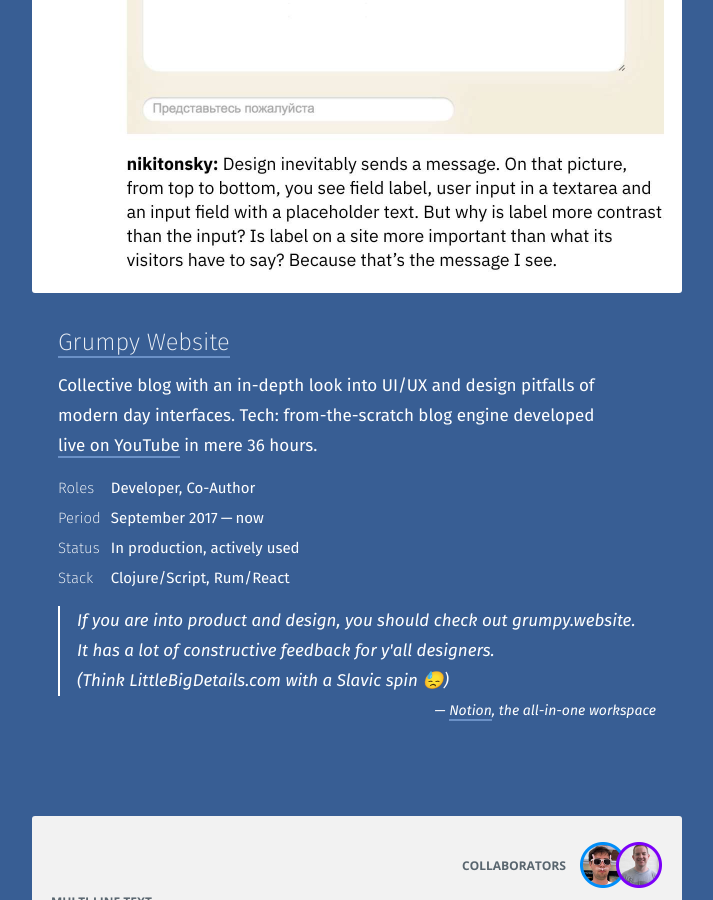
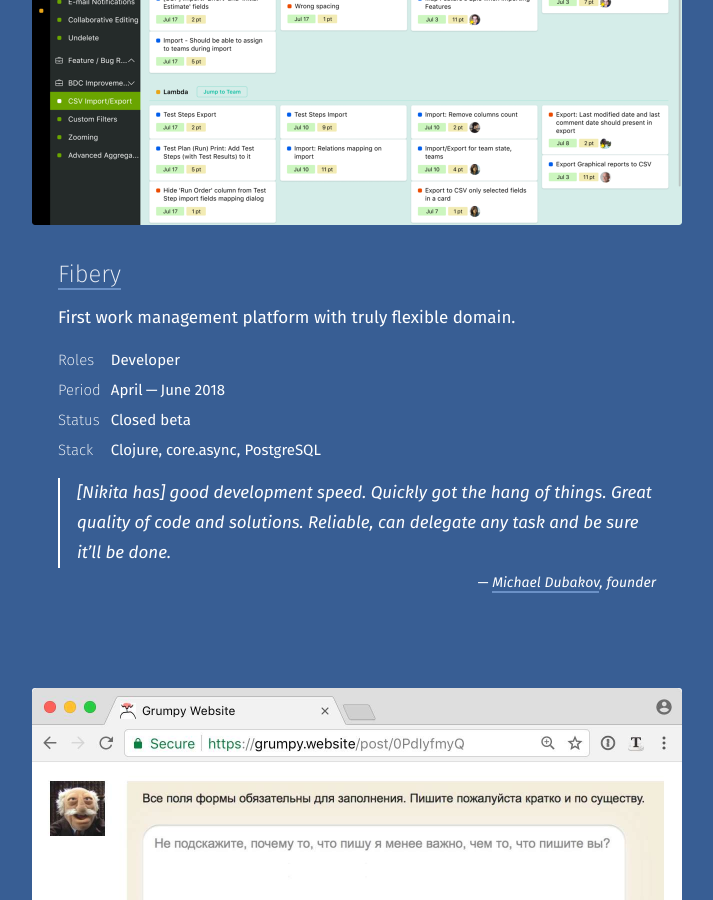
Before and after one commit to tonsky/tonsky.github.io, a Jekyll site: the page built from projects/index.html, in a window 1280 px wide and 900 px high, scrolled down 1241 px. Shown: the whole window, without its empty margins (284-997 px from the left). Built offline with Jekyll 4.4.1, drawn with Linux system fonts in a browser that asks for light colours.

Commit message:
added fibery.io to the projects

```diff
--- a/projects/index.html
+++ b/projects/index.html
@@ -38,6 +38,20 @@
 
 
 <h1>Projects (newest to oldest)</h1>
+
+<figure><a href="https://fibery.io/"><img src=fibery.png height=397></a></figure>
+<h2><a href="https://fibery.io/">Fibery</a></h2>
+<p>First work management platform with truly flexible domain.</p>
+<div class="table">
+  <div>Roles</div><div>Developer</div>
+  <div>Period</div><div>April — June 2018</div>
+  <div>Status</div><div>Closed beta</div>
+  <div>Stack</div><div>Clojure, core.async, PostgreSQL</div>
+</div>
+<blockquote>
+  [Nikita has] good development speed. Quickly got the hang of things. Great quality of code and solutions. Reliable, can delegate any task and be sure it’ll be done.
+  <div class=quote-author>— <a href="https://twitter.com/mdubakov">Michael Dubakov</a>, founder</div>
+</blockquote>
 
 <!-- <a href="https://github.com/tonsky/clojure-warrior"><img class=icon src=clojure_warrior.png></a>
 <h2><a href="https://github.com/tonsky/clojure-warrior">Clojure Warrior</a></h2>
```
Also changed, not shown: projects/fibery.png (added).
